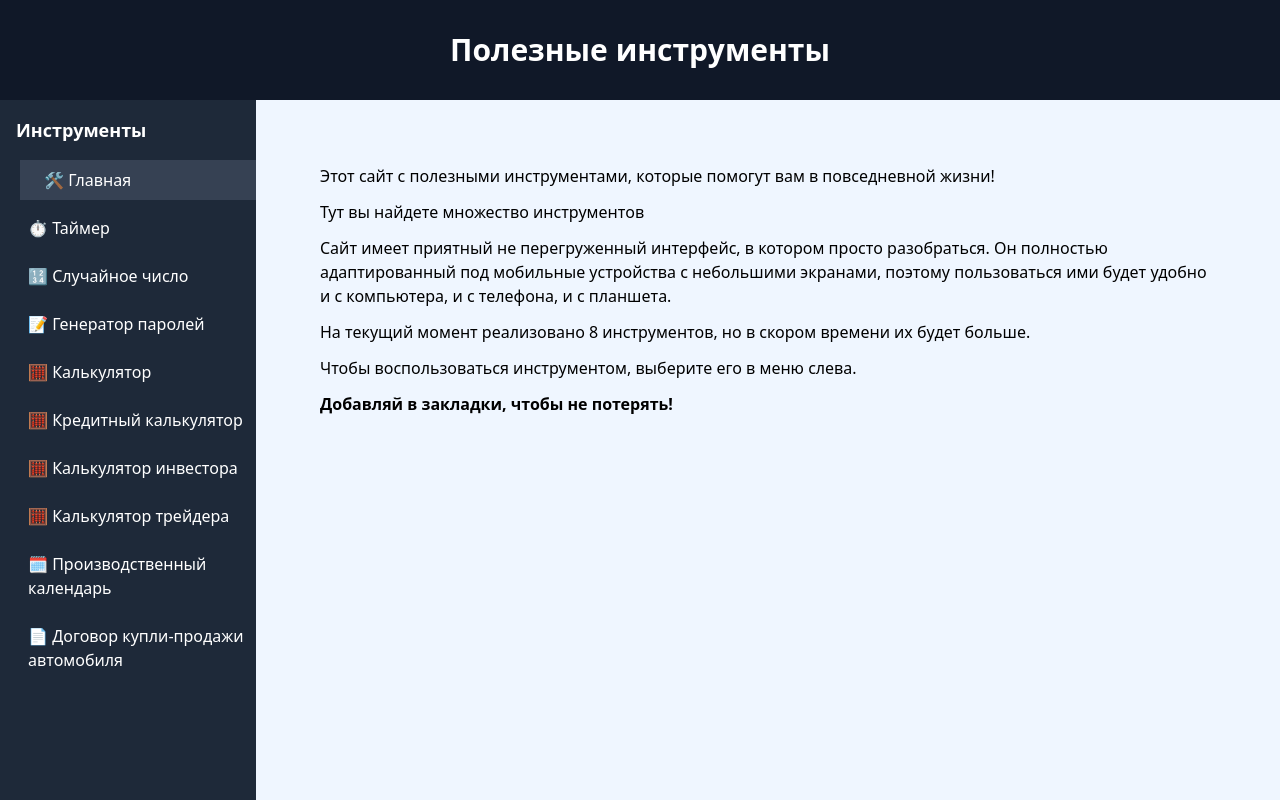
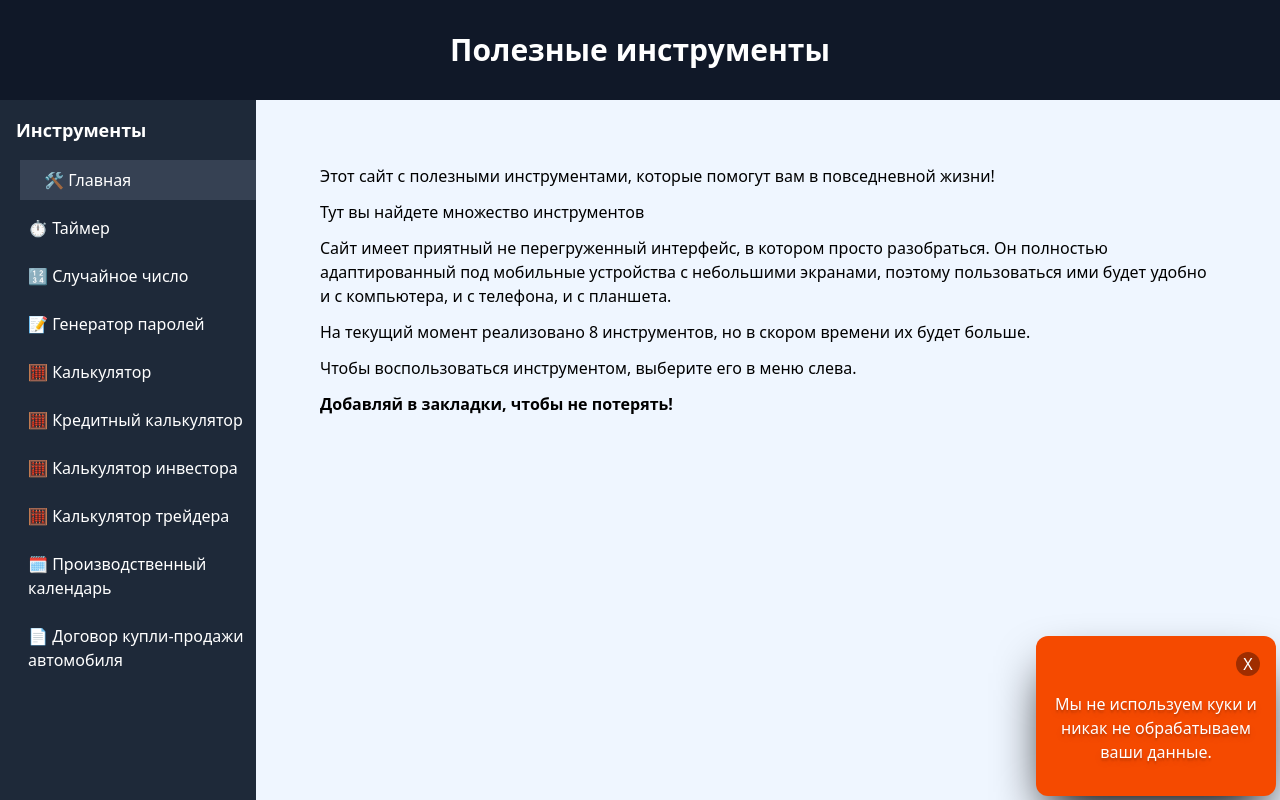
Before and after one commit to artiomvasilenko/utools, a React (Vite) app: page / in a window 1280 px wide. Shown: the top 800 px of the page. Built offline with nearby package versions, Linux system fonts and the light colour scheme.

Commit message:
Added Cookies Modal

```diff
--- a/index.html
+++ b/index.html
@@ -1,5 +1,5 @@
 <!DOCTYPE html>
-<html lang="ru">
+<html lang="ru" className="scroll-smooth">
   <head>
     <meta charset="UTF-8" />
     <link rel="icon" type="image/png" href="/icon_32.png" />
--- /dev/null
+++ b/src/components/CookiesModal.jsx
@@ -0,0 +1,29 @@
+function CookiesModal() {
+  function closeCookiesModal() {
+    document.getElementById("cookies-modal").classList.add("hidden");
+    document.cookie = "cookies-accepted; path=/";
+  }
+  function hiddenCookiesModal() {
+    if (document.cookie.indexOf("cookies-accepted") === 0) {
+      return "hidden";
+    }
+  }
+  return (
+    <div
+      className={`${hiddenCookiesModal()} fixed right-0 bottom-0 z-auto flex flex-col w-60 h-40 p-4 m-1 items-end bg-orange-600 rounded-xl shadow-2xl/100 transition-all transition-discrete`}
+      id="cookies-modal"
+    >
+      <div
+        className="bg-orange-800 hover:bg-orange-900 text-white w-6 text-center mb-4 rounded-full shadow-2xl/100 cursor-pointer hover:scale-150 transition-all"
+        onClick={closeCookiesModal}
+      >
+        X
+      </div>
+      <p className="text-center text-white text-shadow-lg">
+        Мы не используем куки и никак не обрабатываем ваши данные.
+      </p>
+    </div>
+  );
+}
+
+export default CookiesModal;
--- a/src/components/Layout.jsx
+++ b/src/components/Layout.jsx
@@ -5,6 +5,7 @@ import Sidebar from "./Sidebar";
 import { Suspense } from "react";
 import SpinnerLoading from "./SpinnerLoading";
 import YandexAds from "./YandexAds";
+import CookiesModal from "./CookiesModal";
 
 export default function Layout() {
   const location = useLocation();
@@ -19,6 +20,7 @@ export default function Layout() {
           </Suspense>
         </main>
       </main>
+      <CookiesModal />
       <YandexAds />
       <Footer />
     </>
--- a/src/components/Sidebar.jsx
+++ b/src/components/Sidebar.jsx
@@ -9,20 +9,26 @@ export default function Sidebar() {
       <nav>
         <ul className="space-y-2 pl-5">
           <li>
-            <NavLink to="/" className="block p-2 hover:bg-gray-700">
+            <NavLink
+              to="/"
+              className="block p-2 hover:bg-gray-700 hover:scale-105 transition-all"
+            >
               🛠️ Главная
             </NavLink>
           </li>
 
           <li>
-            <NavLink to="/timer" className="block p-2 hover:bg-gray-700">
+            <NavLink
+              to="/timer"
+              className="block p-2 hover:bg-gray-700 hover:scale-105 transition-all"
+            >
               ⏱️ Таймер
             </NavLink>
           </li>
           <li>
             <NavLink
               to="/number_random_generator"
-              className="block p-2 hover:bg-gray-700"
+              className="block p-2 hover:bg-gray-700 hover:scale-105 transition-all"
             >
               🔢 Случайное число
             </NavLink>
@@ -30,20 +36,23 @@ export default function Sidebar() {
           <li>
             <NavLink
               to="/password_generator"
-              className="block p-2 hover:bg-gray-700"
+              className="block p-2 hover:bg-gray-700 hover:scale-105 transition-all"
             >
               📝 Генератор паролей
             </NavLink>
           </li>
           <li>
-            <NavLink to="/calculator" className="block p-2 hover:bg-gray-700">
+            <NavLink
+              to="/calculator"
+              className="block p-2 hover:bg-gray-700 hover:scale-105 transition-all"
+            >
               🧮 Калькулятор
             </NavLink>
           </li>
           <li>
             <NavLink
               to="/credit_calculator"
-              className="block p-2 hover:bg-gray-700"
+              className="block p-2 hover:bg-gray-700 hover:scale-105 transition-all"
             >
               🧮 Кредитный калькулятор
             </NavLink>
@@ -51,7 +60,7 @@ export default function Sidebar() {
           <li>
             <NavLink
               to="/investment_calculator"
-              className="block p-2 hover:bg-gray-700"
+              className="block p-2 hover:bg-gray-700 hover:scale-105 transition-all"
             >
               🧮 Калькулятор инвестора
             </NavLink>
@@ -59,18 +68,24 @@ export default function Sidebar() {
           <li>
             <NavLink
               to="/trader_calculator"
-              className="block p-2 hover:bg-gray-700"
+              className="block p-2 hover:bg-gray-700 hover:scale-105 transition-all"
             >
               🧮 Калькулятор трейдера
             </NavLink>
           </li>
           <li>
-            <NavLink to="/calendar" className="block p-2 hover:bg-gray-700">
+            <NavLink
+              to="/calendar"
+              className="block p-2 hover:bg-gray-700 hover:scale-105 transition-all"
+            >
               🗓️ Производственный календарь
             </NavLink>
           </li>
           <li>
-            <NavLink to="/dkp" className="block p-2 hover:bg-gray-700">
+            <NavLink
+              to="/dkp"
+              className="block p-2 hover:bg-gray-700 hover:scale-105 transition-all"
+            >
               📄 Договор купли-продажи автомобиля
             </NavLink>
           </li>
```
